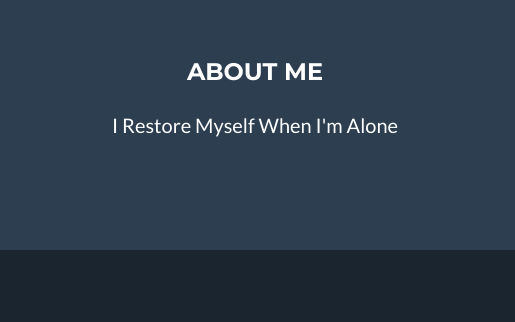
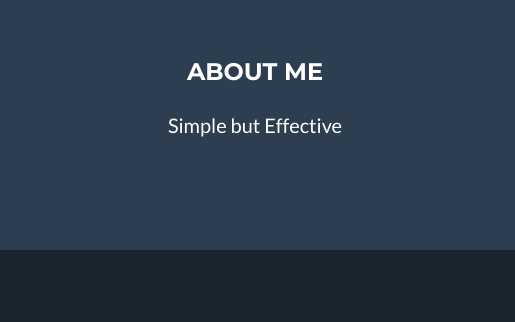
Before and after one commit to personal-website777/personalwebsite, a plain HTML site: page index.html in a window 1280 px wide. Shown: the part 3020-3342 px from the top of the page, 765-1280 px from the left. Drawn offline with nearby package versions, Linux system fonts and the light colour scheme.

Commit message:
Update index.html

```diff
--- a/index.html
+++ b/index.html
@@ -218,7 +218,7 @@
                     <div class="col-lg-4">
                         <h4 class="text-uppercase mb-4">About Me</h4>
                         <p class="lead mb-0">
-                            I Restore Myself When I'm Alone
+                            Simple but Effective
                         </p>
                     </div>
                 </div>
```
